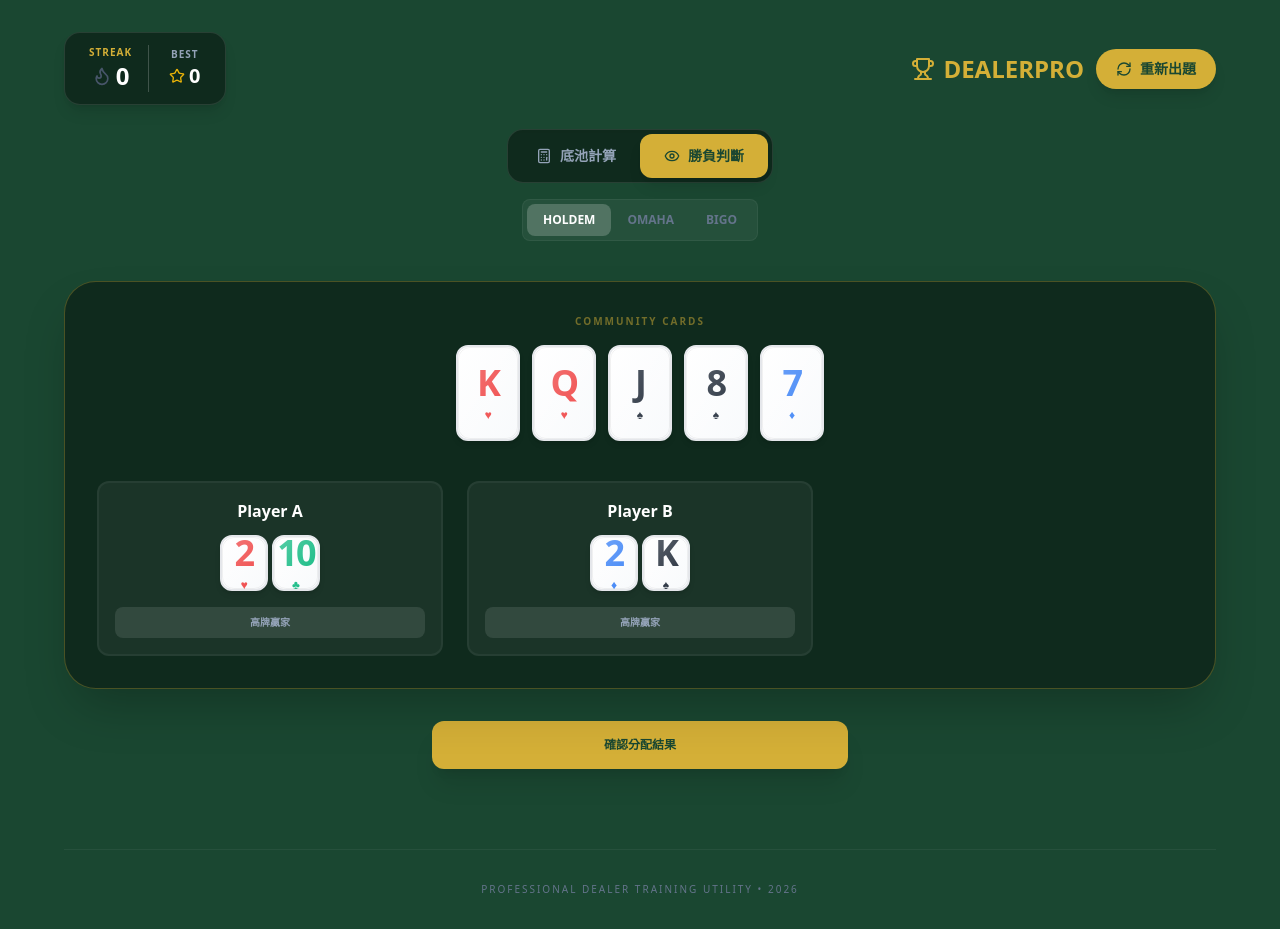
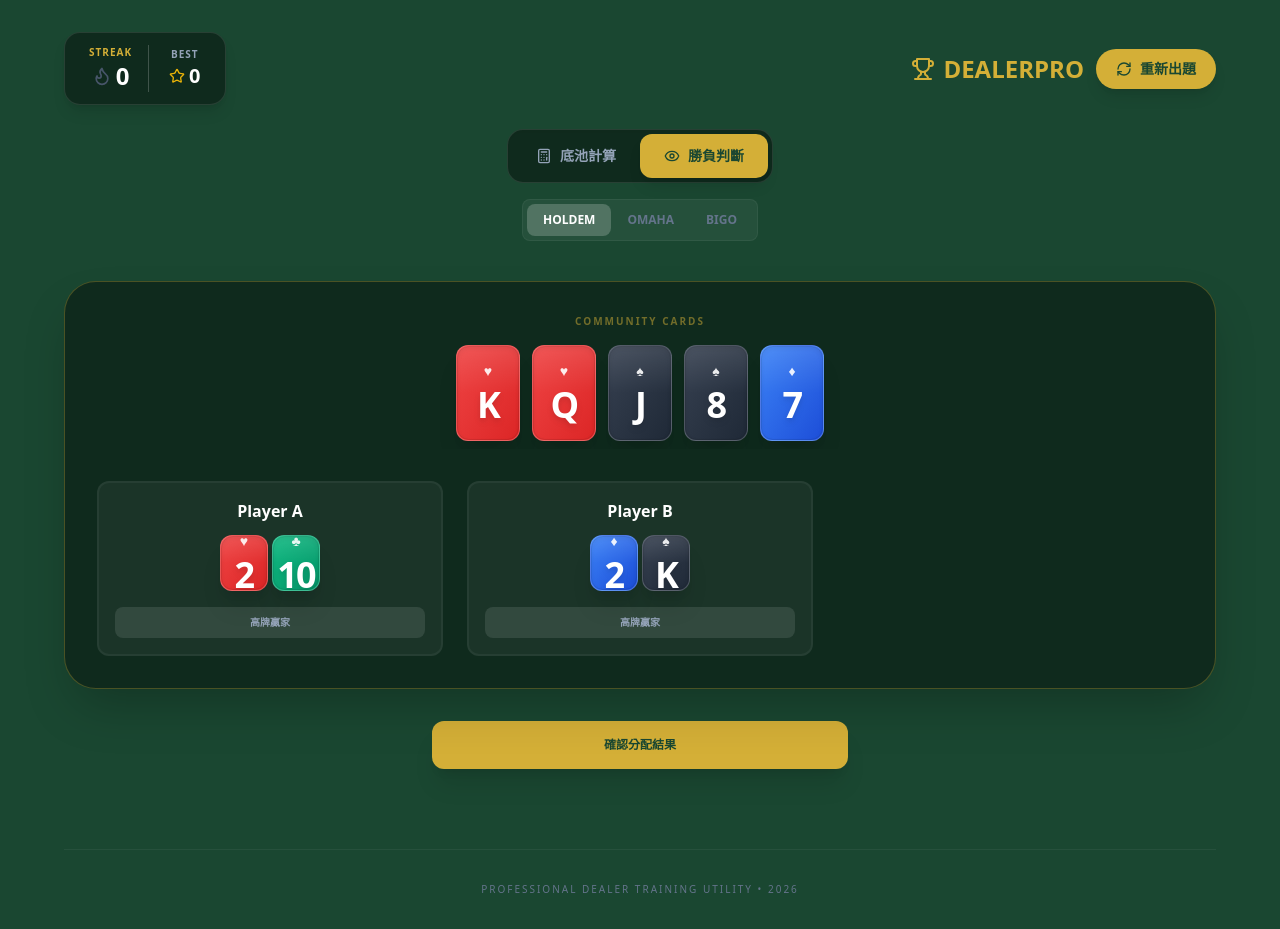
Before and after one commit to Leon-cypher/dealerpractice, a React (Vite) app: page / in a window 1280 px wide. Both pictures are taken after a click on the button "勝負判斷". Built offline with nearby package versions, Linux system fonts and the light colour scheme; the HTML template or start-up script is replaced by a standard one.

Commit message:
UI: switch to professional colored-background poker cards to match calculator theme

```diff
--- a/src/App.tsx
+++ b/src/App.tsx
@@ -24,11 +24,11 @@ const PokerCard: React.FC<{ card: PokerLogic.Card; hidden?: boolean; className?:
     );
   }
 
-  const suitConfigs: Record<string, { color: string, symbol: string }> = {
-    'spades': { color: 'text-[#1f2937]', symbol: '♠' },
-    'hearts': { color: 'text-[#ef4444]', symbol: '♥' },
-    'diamonds': { color: 'text-[#3b82f6]', symbol: '♦' },
-    'clubs': { color: 'text-[#10b981]', symbol: '♣' }
+  const suitConfigs: Record<string, { bg: string, symbol: string }> = {
+    'spades': { bg: 'bg-gradient-to-br from-[#374151] to-[#1f2937]', symbol: '♠' },
+    'hearts': { bg: 'bg-gradient-to-br from-[#ef4444] to-[#dc2626]', symbol: '♥' },
+    'diamonds': { bg: 'bg-gradient-to-br from-[#3b82f6] to-[#1d4ed8]', symbol: '♦' },
+    'clubs': { bg: 'bg-gradient-to-br from-[#10b981] to-[#059669]', symbol: '♣' }
   };
 
   const config = suitConfigs[card.suit];
@@ -37,26 +37,26 @@ const PokerCard: React.FC<{ card: PokerLogic.Card; hidden?: boolean; className?:
     <div
       style={style}
       className={cn(
-        "w-10 h-14 sm:w-12 sm:h-18 md:w-16 md:h-24 rounded-lg md:rounded-xl shadow-md flex flex-col items-center justify-center relative overflow-hidden transition-all border-2 border-[#e5e7eb]",
-        "bg-gradient-to-br from-white to-[#f8fafc]",
+        "w-10 h-14 sm:w-12 sm:h-18 md:w-16 md:h-24 rounded-lg md:rounded-xl shadow-xl flex flex-col items-center justify-center relative overflow-hidden border border-white/20 transition-all",
+        config.bg,
         className
       )}
     >
-      {/* 頂部光澤感 */}
-      <div className="absolute inset-0 bg-gradient-to-br from-white/30 to-transparent pointer-events-none"></div>
+      {/* 頂部細微反光 */}
+      <div className="absolute top-0 left-0 right-0 h-1/2 bg-gradient-to-b from-white/10 to-transparent pointer-events-none"></div>
 
-      {/* 內容佈局 (仿照專業版) */}
-      <div className={cn("flex flex-col items-center justify-center", config.color)}>
-        <div className="text-xl sm:text-2xl md:text-4xl font-[900] leading-none select-none tracking-tighter">
+      {/* 內容：花色與數字並排或堆疊 */}
+      <div className="flex flex-col items-center justify-center text-white">
+        <div className="text-[10px] md:text-sm font-bold opacity-90 leading-none mb-1">
+          {config.symbol}
+        </div>
+        <div className="text-xl sm:text-2xl md:text-4xl font-black leading-none select-none tracking-tighter drop-shadow-md">
           {card.rank}
-        </div>
-        <div className="text-[10px] md:text-xs font-bold mt-0.5 md:mt-1">
-          {config.symbol}
         </div>
       </div>
 
-      {/* 裝飾性邊界 */}
-      <div className="absolute inset-0 border border-black/5 rounded-lg md:rounded-xl pointer-events-none"></div>
+      {/* 內陰影裝飾 */}
+      <div className="absolute inset-0 border border-black/10 rounded-lg md:rounded-xl pointer-events-none shadow-inner"></div>
     </div>
   );
 };
```
